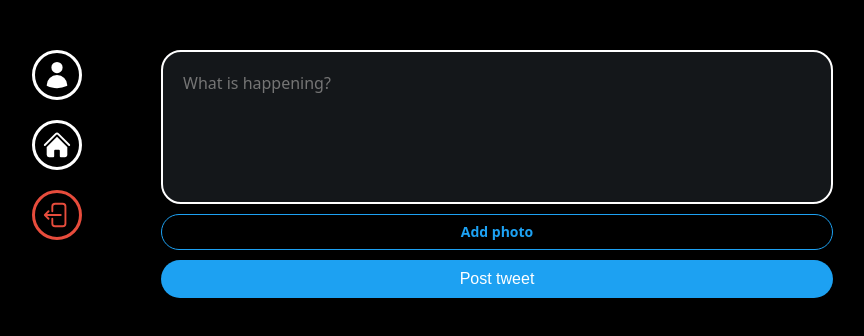
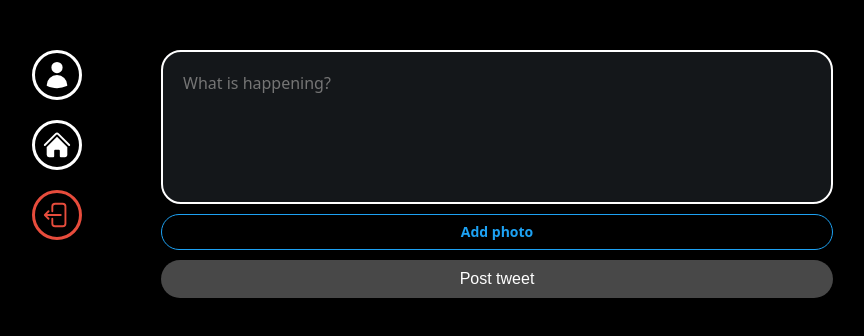
Before and after one commit to dawwson/nwitter, a React (Vite) app: page / in a window 1280 px wide. Shown: the top 336 px of the page, without its empty margins (237-1101 px from the left). Built offline with nearby package versions, Linux system fonts and the light colour scheme; no server answers; sample sign-in values are in the browser's storage.

Commit message:
Feat: 파일 업로드 및 firebase storage에 저장 기능 구현

```diff
--- a/src/components/post-tweet-form/index.tsx
+++ b/src/components/post-tweet-form/index.tsx
@@ -1,8 +1,9 @@
 import { useState } from "react";
-import { addDoc, collection } from "firebase/firestore";
+import { addDoc, collection, updateDoc } from "firebase/firestore";
+import { getDownloadURL, ref, uploadBytes } from "firebase/storage";
 
 import * as S from "./style";
-import { auth, db } from "../../configs/firebase";
+import { auth, db, storage } from "../../configs/firebase";
 
 const PostTweetForm = () => {
   const [isLoading, setIsLoading] = useState(false);
@@ -26,18 +27,29 @@ const PostTweetForm = () => {
 
     const user = auth.currentUser;
 
-    if (!user || isLoading || tweet === "" || tweet.length > 180) {
+    if (!user || isLoading || tweet.length > 180) {
       return;
     }
 
     try {
       setIsLoading(true);
-      await addDoc(collection(db, "tweets"), {
+
+      const docRef = await addDoc(collection(db, "tweets"), {
         tweet,
         username: user.displayName || "Anonymous",
         userId: user.uid,
         createdAt: Date.now(),
       });
+
+      if (file) {
+        const locationRef = ref(
+          storage,
+          `tweets/${user.uid}-${user.displayName}/${docRef.id}`
+        );
+        const result = await uploadBytes(locationRef, file);
+        const downloadUrl = await getDownloadURL(result.ref);
+        await updateDoc(docRef, { downloadUrl });
+      }
     } catch (e) {
       console.log(e);
     } finally {
@@ -66,6 +78,7 @@ const PostTweetForm = () => {
       <S.SubmitButton
         type="submit"
         value={isLoading ? "Posting..." : "Post tweet"}
+        disabled={tweet === "" && !file}
       />
     </S.Form>
   );
--- a/src/components/post-tweet-form/style.ts
+++ b/src/components/post-tweet-form/style.ts
@@ -43,8 +43,9 @@ export const AttachFileInput = styled.input`
   display: none;
 `;
 
-export const SubmitButton = styled.input`
-  background-color: ${({ theme }) => theme.colors.light_blue};
+export const SubmitButton = styled.input<{ disabled: boolean }>`
+  background-color: ${({ disabled, theme }) =>
+    disabled ? theme.colors.dark_blue : theme.colors.light_blue};
   color: white;
   padding: 10px 0px;
   border-radius: 20px;
```
